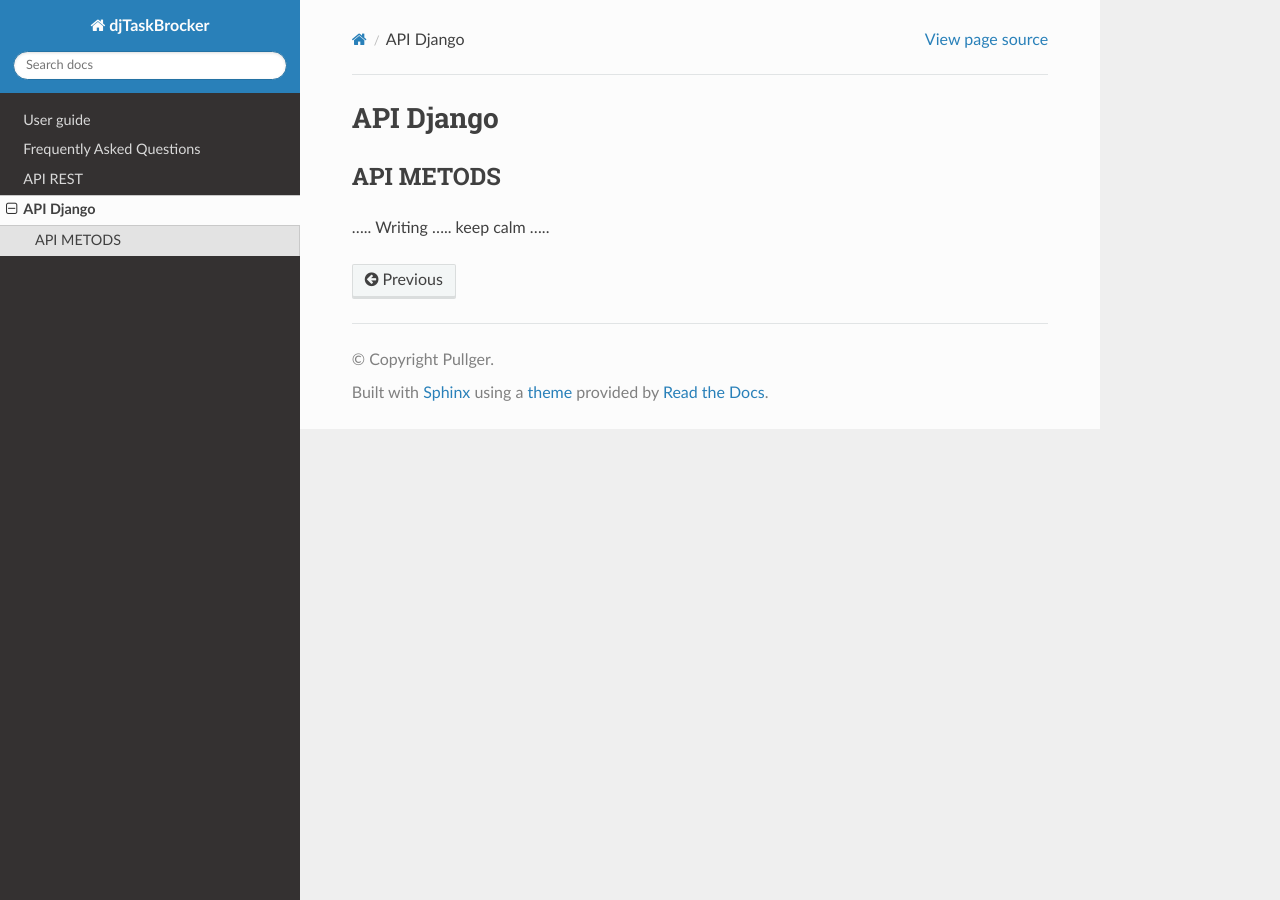
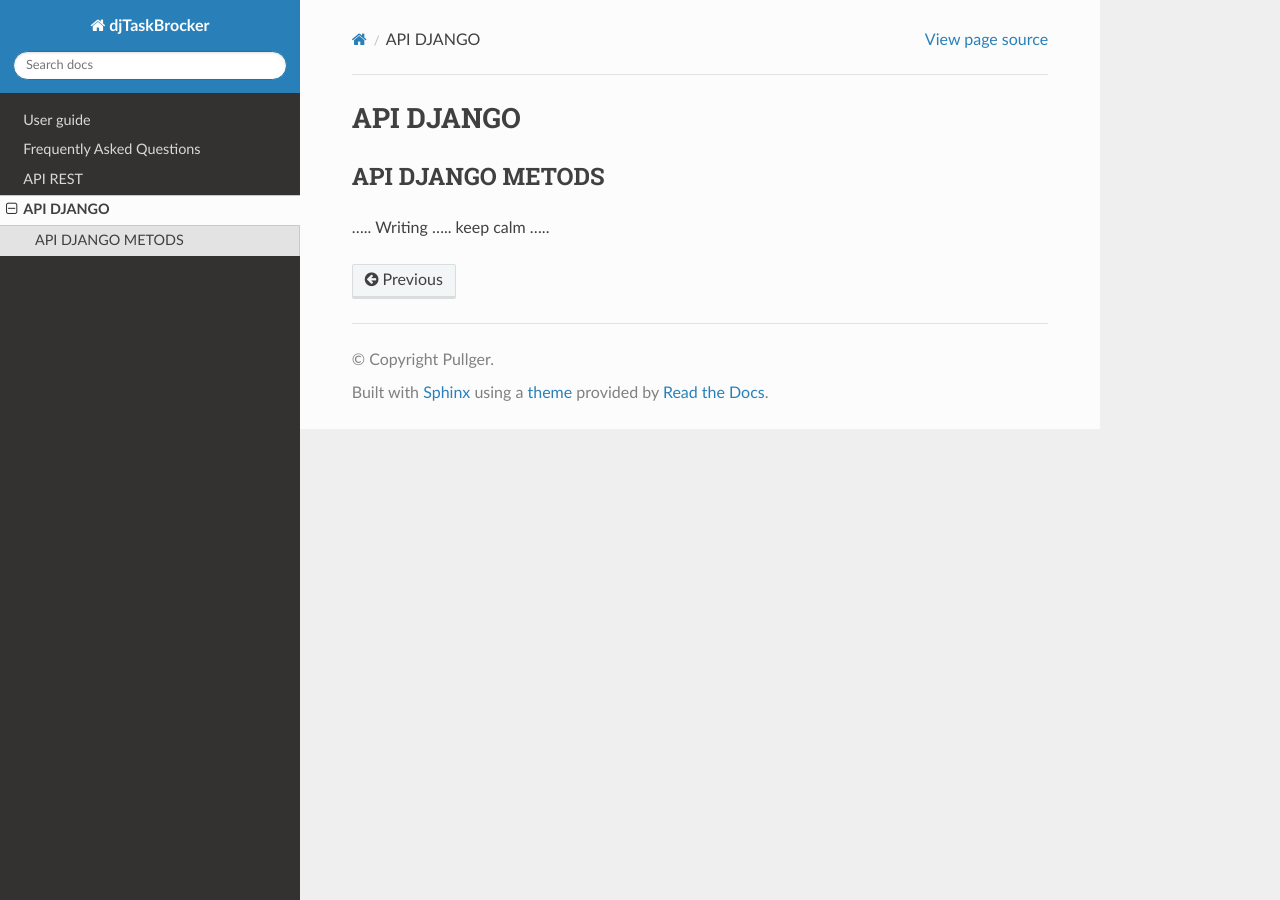
Before and after one commit to TaskBrocker/djTaskBrocker, a Sphinx documentation site: the page built from docs/apidjango.rst, in a window 1280 px wide. Built offline with Sphinx 7.4.7 and the Read the Docs theme 2.0.0, drawn with Linux system fonts in a browser that asks for light colours.

Commit message:
Change documentation

```diff
--- a/docs/apidjango.rst
+++ b/docs/apidjango.rst
@@ -1,9 +1,9 @@
 ##########
-API Django
+API DJANGO
 ##########
 
 
-API METODS
-==========
+API DJANGO METODS
+=================
 
 ..... Writing ..... keep calm .....
```
Also changed, not shown: docs/userguide.rst (+2 -12 lines).
